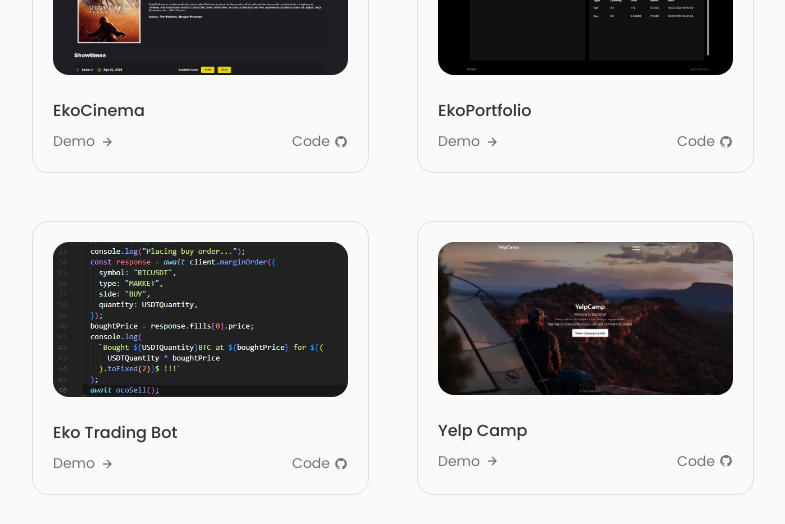
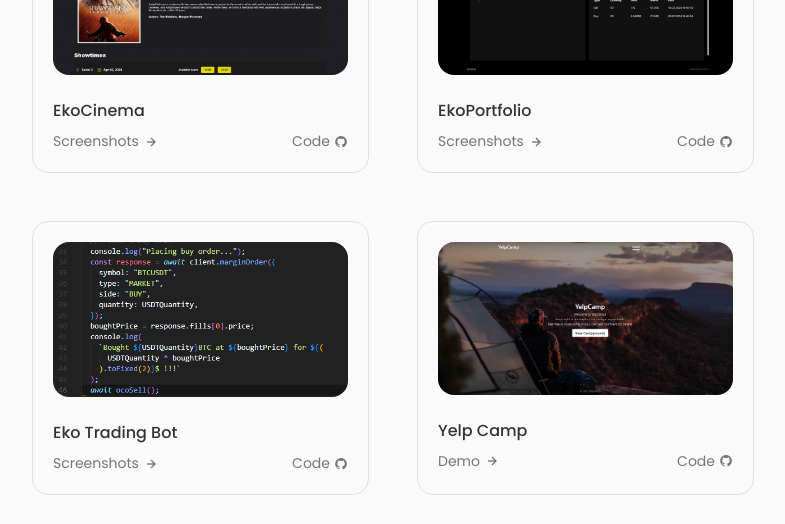
Before and after one commit to ekin-kar/portfolio, a React (Create React App) app: page /contact in a window 1280 px wide. Shown: the part 2940-3464 px from the top of the page, without its empty margins (247-1032 px from the left). Built offline with nearby package versions, Linux system fonts and the light colour scheme.

Commit message:
fixed a small conditional issue

```diff
--- a/src/components/work/WorkItems.jsx
+++ b/src/components/work/WorkItems.jsx
@@ -6,9 +6,16 @@
       <img src={item.image} alt="work" className="work__img" />
       <h3 className="work__title">{item.title}</h3>
       <div className="work__buttons">
-        <a href={item.demo} target="_blank" className="work__button">
-          Demo <i className="bx bx-right-arrow-alt work__button-icon"></i>
-        </a>
+        {item.demo ? (
+          <a href={item.demo} target="_blank" className="work__button">
+            Demo <i className="bx bx-right-arrow-alt work__button-icon"></i>
+          </a>
+        ) : (
+          <a href={item.screens} target="_blank" className="work__button">
+            Screenshots
+            <i className="bx bx-right-arrow-alt work__button-icon"></i>
+          </a>
+        )}
         <a href={item.code} target="_blank" className="work__button">
           Code <i className="bx bxl-github"></i>
         </a>
```
